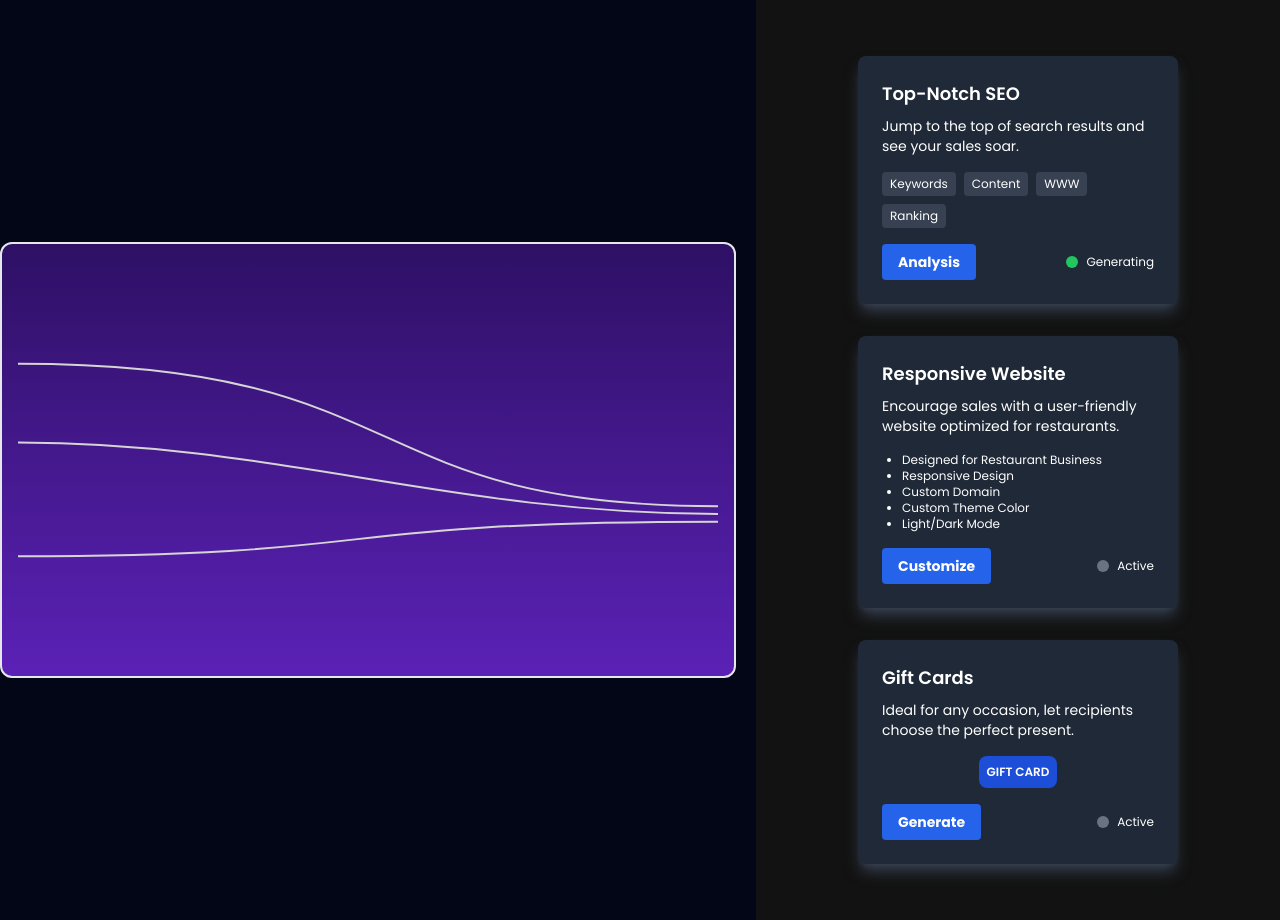
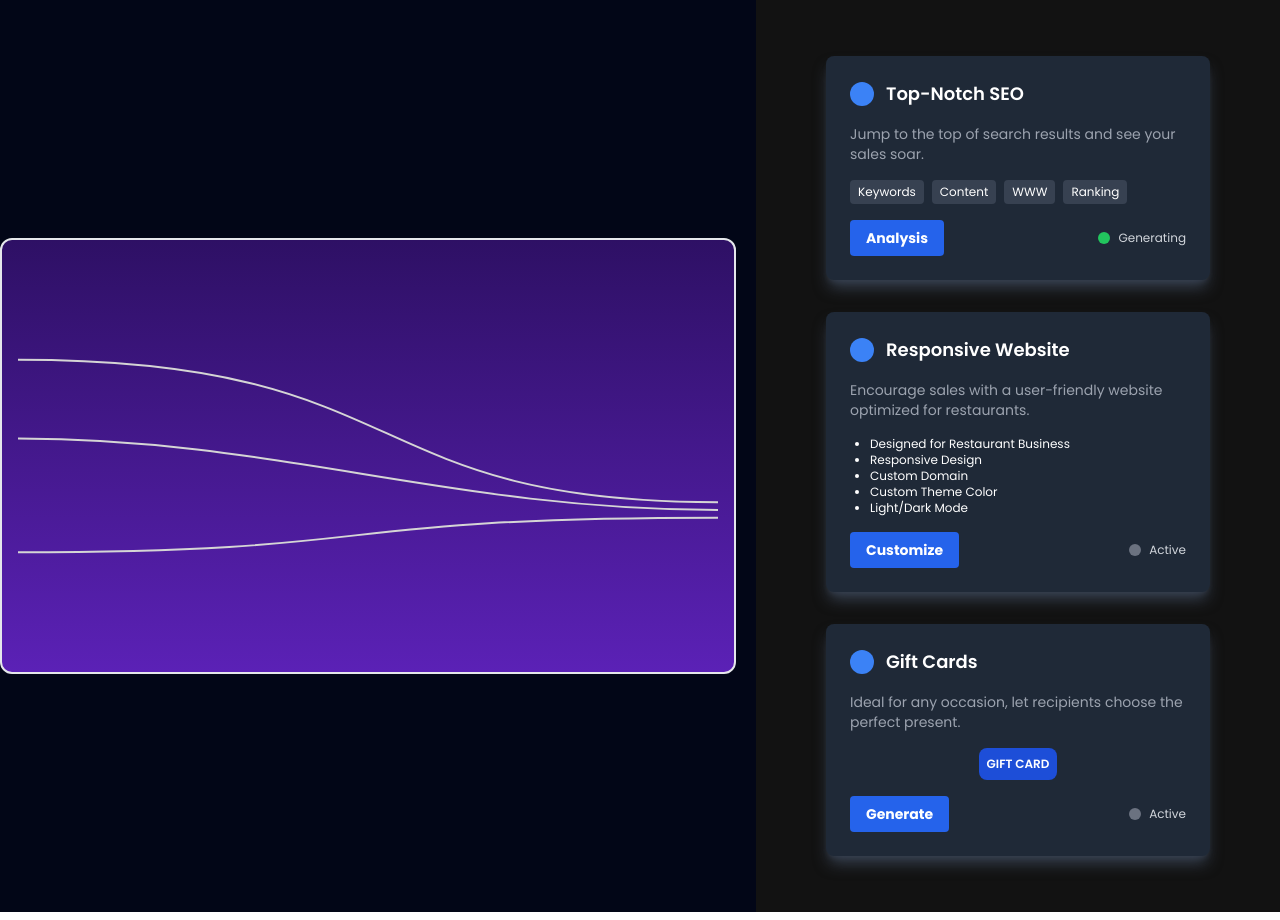
Before and after one commit to rachidfrex/my_portfolio, a React (Vite) app: page /about in a window 1280 px wide. Built offline with nearby package versions, Linux system fonts and the light colour scheme; a web font is replaced by a local one.

Commit message:
Refactor card component to include an icon prop for displaying icons

```diff
--- a/package.json
+++ b/package.json
@@ -14,6 +14,7 @@
     "gsap": "^3.12.5",
     "react": "^18.2.0",
     "react-dom": "^18.2.0",
+    "react-icons": "^5.2.1",
     "react-router-dom": "^6.23.1"
   },
   "devDependencies": {
--- a/src/components/card.jsx
+++ b/src/components/card.jsx
@@ -1,11 +1,13 @@
 import React from 'react';
-
 // Card component for each individual card
-const Card = ({ title, description, buttonLabel, status, children }) => {
+const Card = ({ title, description, buttonLabel, status, children, icon }) => {
   return (
-    <div className="bg-custom-gray-800 text-white p-6 w-full md:w-80 rounded-lg shadow-lg shadow-gray-700 m-4">
-      <h2 className="text-lg font-semibold">{title}</h2>
-      <p className="text-custom-gray-400 text-sm mt-2">{description}</p>
+    <div className="bg-gray-800 text-white p-6 w-full md:w-96 rounded-lg shadow-lg shadow-gray-700 m-4">
+      <div className="flex items-center space-x-3 mb-4">
+        <div className="p-3 bg-blue-500 rounded-full">{icon}</div>
+        <h2 className="text-lg font-semibold">{title}</h2>
+      </div>
+      <p className="text-gray-400 text-sm">{description}</p>
       <div className="mt-4">{children}</div>
       <div className="flex justify-between items-center mt-4">
         <button className="bg-blue-600 hover:bg-blue-700 active:bg-blue-800 text-white font-bold py-2 px-4 rounded text-sm">
@@ -13,11 +15,10 @@ const Card = ({ title, description, buttonLabel, status, children }) => {
         </button>
         <div className="flex items-center">
           <span className={`block w-3 h-3 rounded-full ${status === 'Generating' ? 'bg-green-500' : 'bg-gray-500'} mr-2`}></span>
-          <span className="text-xs">{status}</span>
+          <span className="text-xs text-gray-300">{status}</span>
         </div>
       </div>
     </div>
   );
 };
-
 export default Card;
--- /dev/null
+++ b/src/components/icon.jsx
@@ -0,0 +1,12 @@
+import React from 'react';
+import { FaRegStar, FaRegListAlt, FaMobileAlt, FaLock, FaPaintBrush, FaSun, FaRegCreditCard, FaSeo } from 'react-icons/fa'; // Import specific icons
+
+// Custom icon component for better reusability
+const Icon = ({ icon, label }) => (
+  <div className="flex items-center text-blue-400 space-x-2">
+    {icon}
+    <span className="text-white text-sm">{label}</span>
+  </div>
+);
+
+export default Icon;
```
Also changed, not shown: 1 other file (tests, documents, lock files or other folders).
